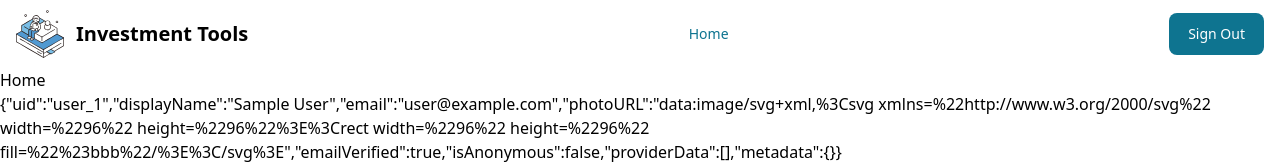
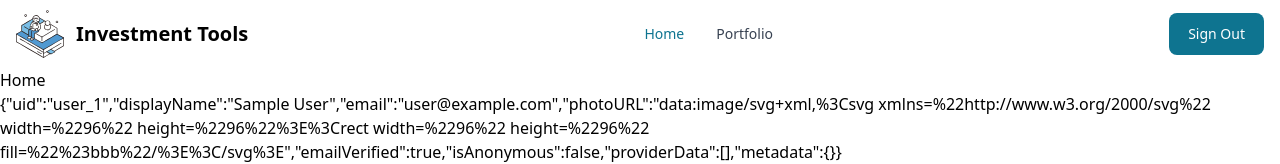
Before and after one commit to nagchanallen/investment-tools, a React (Vite) app in the folder web/: page /home in a window 1280 px wide. Shown: the top 164 px of the page. Built offline with nearby package versions, Linux system fonts and the light colour scheme; no server answers; sample sign-in values are in the browser's storage.

Commit message:
feat(web): Scaffold portfolio screen
Ref #13

```diff
--- a/web/src/components/AppNavbar.tsx
+++ b/web/src/components/AppNavbar.tsx
@@ -36,6 +36,7 @@ const AppNavbar = (): ReactElement => {
       </div>
       <Navbar.Collapse>
         {user && (
+          <>
             <Navbar.Link
               as={Link}
               to={paths.Home}
@@ -43,6 +44,14 @@ const AppNavbar = (): ReactElement => {
             >
               Home
             </Navbar.Link>
+            <Navbar.Link
+              as={Link}
+              to={paths.Portfolio}
+              active={location.pathname === paths.Portfolio}
+            >
+              Portfolio
+            </Navbar.Link>
+          </>
         )}
       </Navbar.Collapse>
     </Navbar>
--- a/web/src/paths.tsx
+++ b/web/src/paths.tsx
@@ -2,4 +2,5 @@ export const paths = {
   Root: '/',
   Home: '/home',
   SignIn: '/sign-in',
+  Portfolio: '/portfolio',
 }
--- /dev/null
+++ b/web/src/screens/Portfolio/PortfolioScreen.tsx
@@ -0,0 +1,11 @@
+import { ReactElement } from 'react'
+
+const PortfolioScreen = (): ReactElement => {
+  return (
+    <div>
+      <h5>Portfolio Screen</h5>
+    </div>
+  )
+}
+
+export default PortfolioScreen
```
Also changed, not shown: web/src/routes.tsx (+6 -1 lines). Lines whose indentation alone changed are shown as unchanged.
